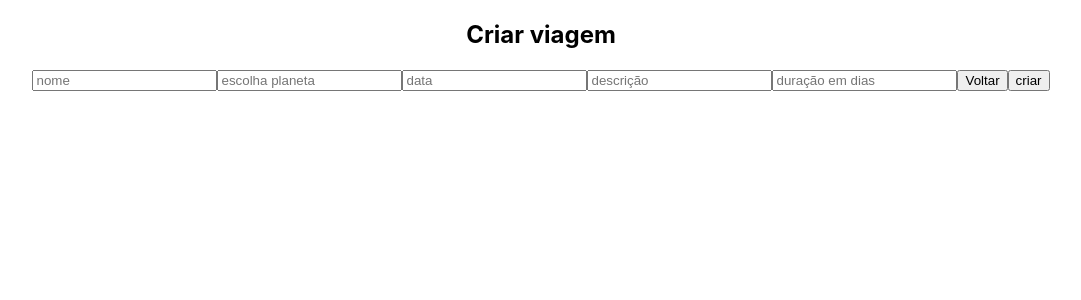
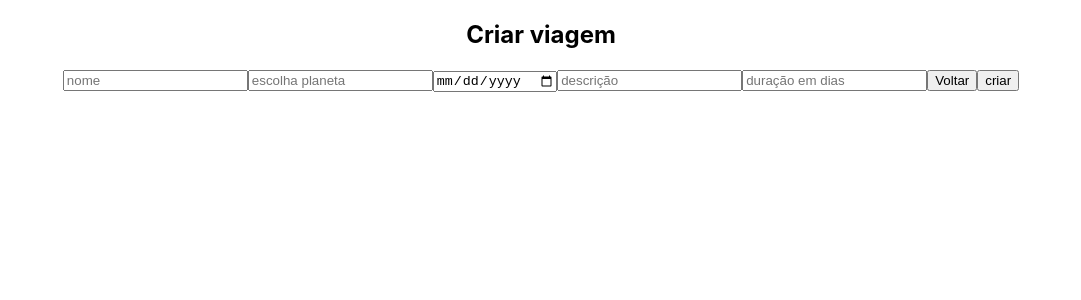
Before and after one commit to future4code/guimaraes-Leonardo-Araujo, a React (Create React App) app in the folder modulo4/projeto-labex/labex/: page /createtrip in a window 1280 px wide. Shown: the top 300 px of the page, without its empty margins (99-1180 px from the left). Built offline with nearby package versions, Linux system fonts and the light colour scheme; sample sign-in values are in the browser's storage.

Commit message:
form no formulario  criar viagem

```diff
--- a/modulo4/projeto-labex/labex/src/pages/CreateTripPage.js
+++ b/modulo4/projeto-labex/labex/src/pages/CreateTripPage.js
@@ -17,13 +17,15 @@ export default ()=>{
     return(
         <>
         <h2>Criar viagem</h2>
-        <input placeholder="nome"/>
-        <input placeholder="escolha planeta"/>
-        <input placeholder="data"/>
-        <input placeholder="descrição"/>
-        <input placeholder="duração em dias"/>
+        <form onSubmitCapture="">
+        <input placeholder="nome "required/>
+        <input placeholder="escolha planeta" required/>
+        <input placeholder="data" type="date" required/>
+        <input placeholder="descrição" required/>
+        <input placeholder="duração em dias" required/>
         <button onClick={goToBack}> Voltar</button>
         <button> criar </button>
+        </form>
         </>
     )
 }
```
